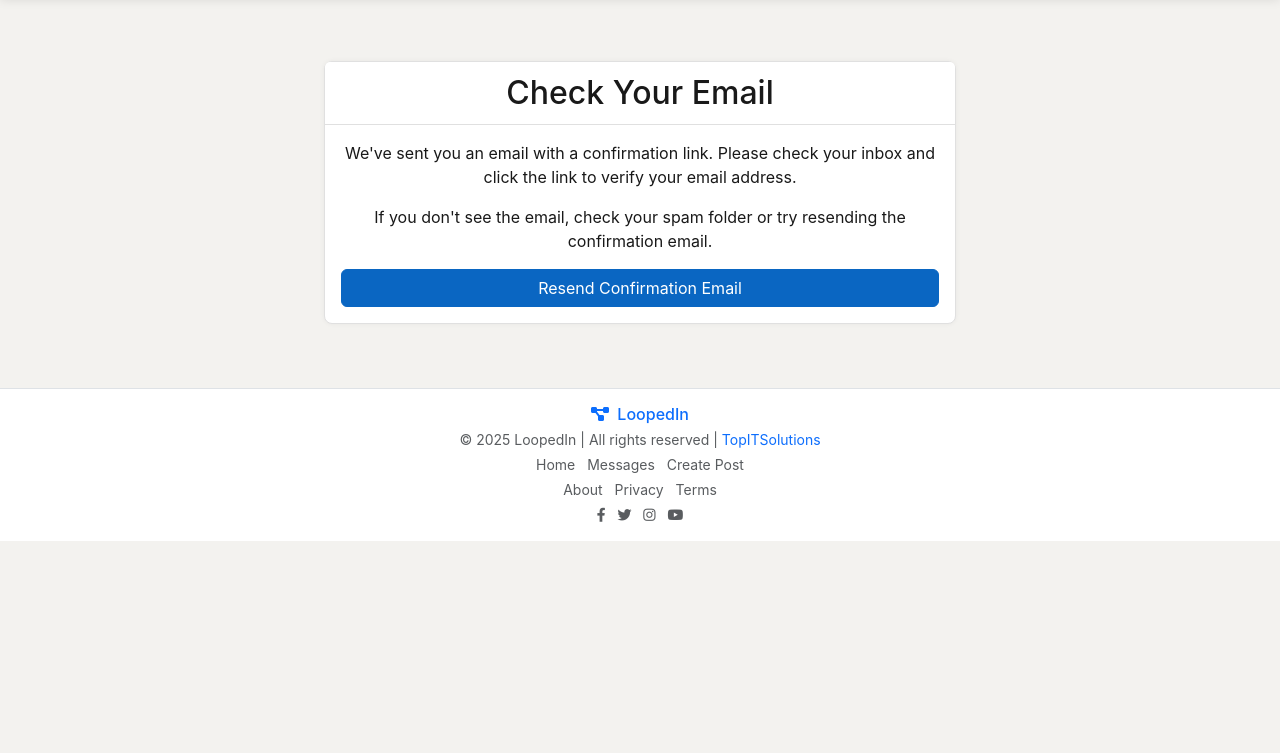
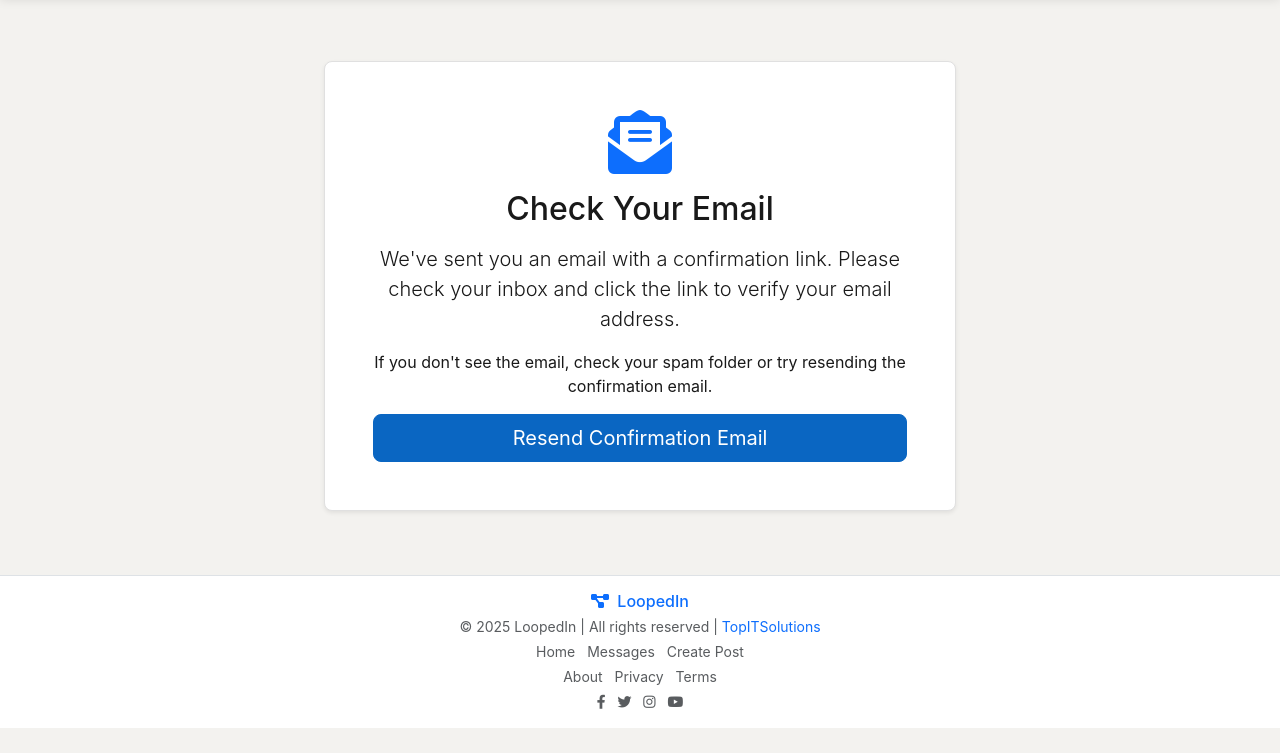
Before and after one commit to christopherece/loopedin_prj, a Django app: template templates/account/email_confirmation_sent.html in a window 1280 px wide. Shown: the part 47-800 px from the top of the page. Run offline with Django 5.2, Linux system fonts and the light colour scheme; the template is opened without the code that fills it, so the values that code supplies are empty; data comes from the database, SQL or seed files in the repository; some libraries are stand-ins or nearby versions.

Commit message:
Modifed Link

```diff
--- a/socialmedia/settings.py
+++ b/socialmedia/settings.py
@@ -166,9 +166,9 @@ USE_TZ = True
 # Email configuration
 EMAIL_BACKEND = 'django.core.mail.backends.smtp.EmailBackend'
 EMAIL_HOST = 'smtp.gmail.com'
-EMAIL_PORT = 465
-EMAIL_USE_TLS = False
-EMAIL_USE_SSL = True
+EMAIL_PORT = 587
+EMAIL_USE_TLS = True
+EMAIL_USE_SSL = False
 EMAIL_HOST_USER = 'topitsolutionsnz@gmail.com'
 EMAIL_HOST_PASSWORD = 'tlyp wlck iipl lrll'
 
--- a/templates/account/email_confirmation_sent.html
+++ b/templates/account/email_confirmation_sent.html
@@ -1,18 +1,20 @@
 {% extends "base.html" %}
+{% load crispy_forms_tags %}
 
 {% block content %}
 <div class="container my-5">
     <div class="row justify-content-center">
         <div class="col-md-8">
-            <div class="card">
-                <div class="card-header">
-                    <h2 class="text-center mb-0">Check Your Email</h2>
-                </div>
-                <div class="card-body">
-                    <p class="text-center">We've sent you an email with a confirmation link. Please check your inbox and click the link to verify your email address.</p>
-                    <p class="text-center">If you don't see the email, check your spam folder or try resending the confirmation email.</p>
-                    <div class="d-grid gap-2">
-                        <a href="{% url 'account_email' %}" class="btn btn-primary">Resend Confirmation Email</a>
+            <div class="card shadow-sm">
+                <div class="card-body p-5">
+                    <div class="text-center">
+                        <i class="fas fa-envelope-open-text fa-4x mb-4 text-primary"></i>
+                        <h2 class="mb-4">Check Your Email</h2>
+                        <p class="lead mb-4">We've sent you an email with a confirmation link. Please check your inbox and click the link to verify your email address.</p>
+                        <p class="mb-4">If you don't see the email, check your spam folder or try resending the confirmation email.</p>
+                        <div class="d-grid gap-2">
+                            <a href="{% url 'account_email' %}" class="btn btn-primary btn-lg">Resend Confirmation Email</a>
+                        </div>
                     </div>
                 </div>
             </div>
```
Also changed, not shown: templates/account/email_confirmation_done.html (+10 -8 lines).
